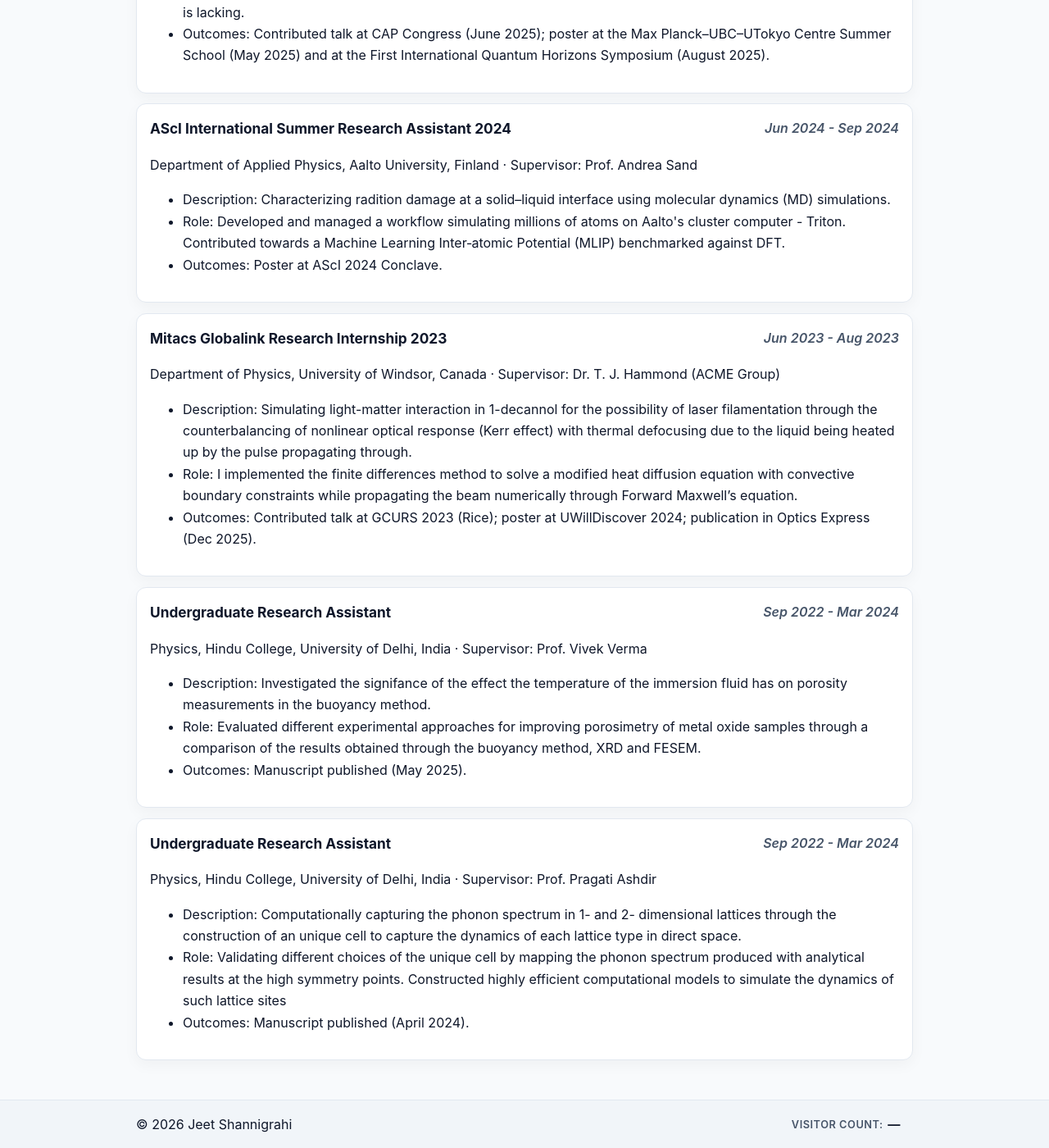
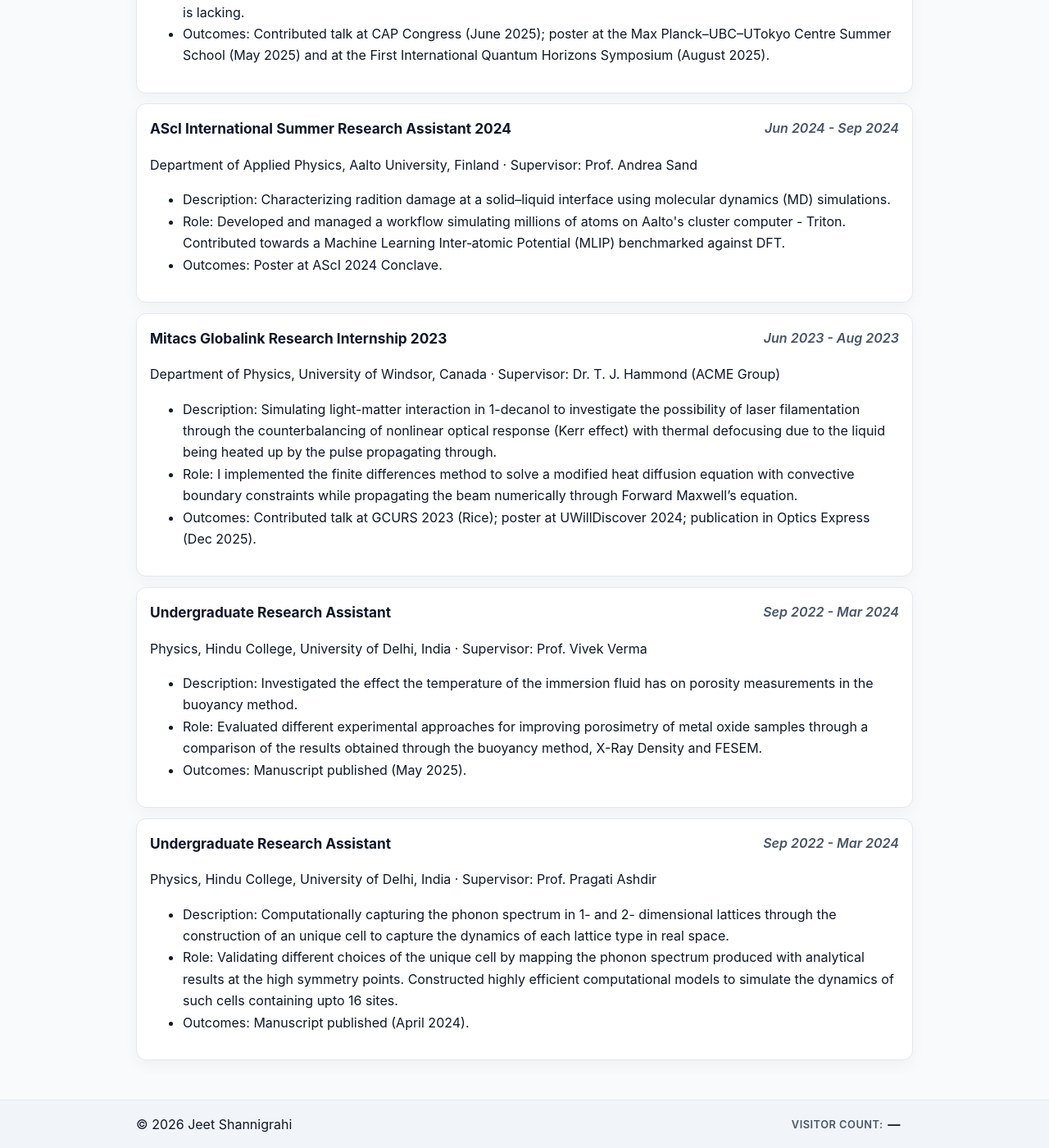
Before and after one commit to JeetShannigrahi21/JeetShannigrahi21.github.io, a Jekyll site: the page built from research/index.md, in a window 1280 px wide and 1400 px high, scrolled down 806 px. Shown: the whole window at 82% size. Built offline with Jekyll 4.4.1, drawn with Linux system fonts in a browser that asks for light colours.

Commit message:
Update index.md

```diff
--- a/research/index.md
+++ b/research/index.md
@@ -38,7 +38,7 @@ title: Research
     </div>
     <p class="meta">Department of Physics, University of Windsor, Canada · Supervisor: Dr. T. J. Hammond (ACME Group)</p>
     <ul>
-      <li>Description: Simulating light-matter interaction in 1-decannol for the possibility of laser filamentation through the counterbalancing of nonlinear optical response (Kerr effect) with thermal defocusing due to the liquid being heated up by the pulse propagating through.</li>
+      <li>Description: Simulating light-matter interaction in 1-decanol to investigate the possibility of laser filamentation through the counterbalancing of nonlinear optical response (Kerr effect) with thermal defocusing due to the liquid being heated up by the pulse propagating through.</li>
       <li>Role: I implemented the finite differences method to solve a modified heat diffusion equation with convective boundary constraints while propagating the beam numerically through Forward Maxwell’s equation. </li>
       <li>Outcomes: Contributed talk at GCURS 2023 (Rice); poster at UWillDiscover 2024; publication in Optics Express (Dec 2025). </li>
     </ul>
@@ -50,8 +50,8 @@ title: Research
       <span class="date">Sep 2022 - Mar 2024</span>
     </div>
     <p class="meta">Physics, Hindu College, University of Delhi, India · Supervisor: Prof. Vivek Verma</p>  <ul>
-      <li>Description: Investigated the signifance of the effect the temperature of the immersion fluid has on porosity measurements in the buoyancy method.  </li>
-      <li>Role: Evaluated different experimental approaches for improving porosimetry of metal oxide samples through a comparison of the results obtained through the buoyancy method, XRD and FESEM. </li>
+      <li>Description: Investigated the effect the temperature of the immersion fluid has on porosity measurements in the buoyancy method.  </li>
+      <li>Role: Evaluated different experimental approaches for improving porosimetry of metal oxide samples through a comparison of the results obtained through the buoyancy method, X-Ray Density and FESEM. </li>
       <li>Outcomes: Manuscript published (May 2025).</li>
     </ul>
   </article>
@@ -62,8 +62,8 @@ title: Research
       <span class="date">Sep 2022 - Mar 2024</span>
     </div>
     <p class="meta">Physics, Hindu College, University of Delhi, India · Supervisor: Prof. Pragati Ashdir</p>  <ul>
-      <li>Description: Computationally capturing the phonon spectrum in 1- and 2- dimensional lattices through the construction of an unique cell to capture the dynamics of each lattice type in direct space. </li>
-      <li>Role: Validating different choices of the unique cell by mapping the phonon spectrum produced with analytical results at the high symmetry points. Constructed highly efficient computational models to simulate the dynamics of such lattice sites
+      <li>Description: Computationally capturing the phonon spectrum in 1- and 2- dimensional lattices through the construction of an unique cell to capture the dynamics of each lattice type in real space. </li>
+      <li>Role: Validating different choices of the unique cell by mapping the phonon spectrum produced with analytical results at the high symmetry points. Constructed highly efficient computational models to simulate the dynamics of such cells containing upto 16 sites.
       </li>
       <li>Outcomes: Manuscript published (April 2024).</li>
     </ul>
```
